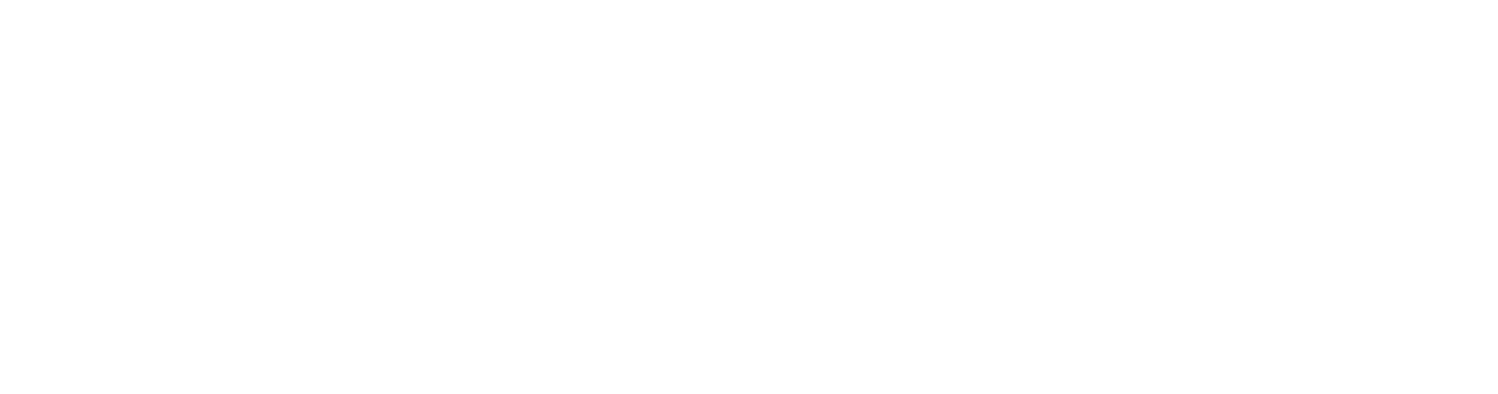
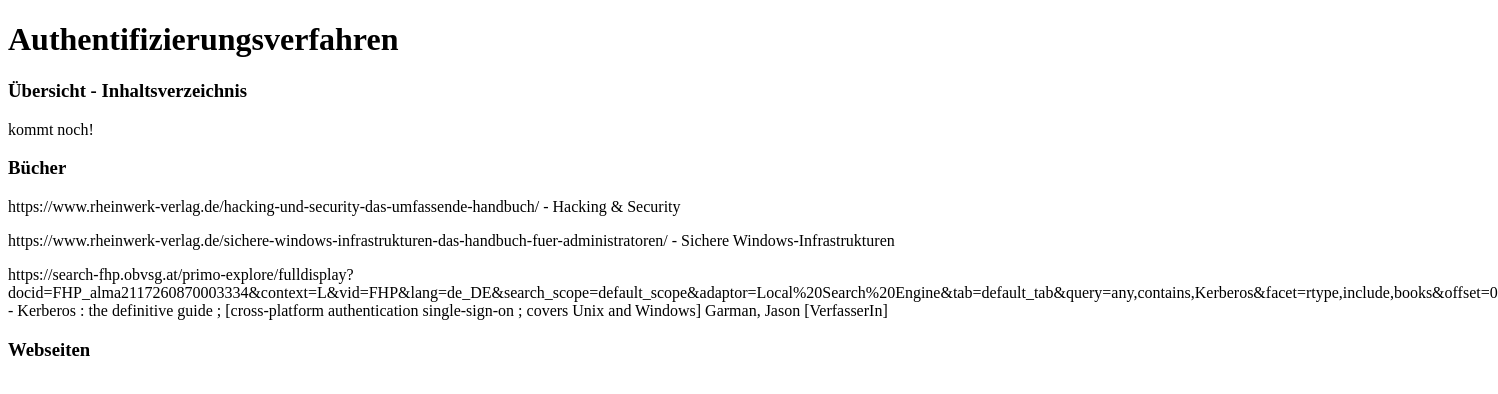
Before and after one commit to MirrorDev/Diploma-Thesis, a website: page Authentifizierungsverfahren/index.html in a window 1280 px wide. Shown: the whole page, 1498 px wide, since content can reach past the window. Drawn offline with Linux system fonts and the light colour scheme.

Commit message:
version 1

```diff
--- a/Authentifizierungsverfahren/index.html
+++ b/Authentifizierungsverfahren/index.html
@@ -2,7 +2,31 @@
 <html lang="en">
 <head>
     <meta charset="UTF-8">
-    <title>Authentifizierungsverfahren</title>
+    <h1>Authentifizierungsverfahren</h1>
+    <dev>
+        <h3>Übersicht - Inhaltsverzeichnis</h3>
+        <p>
+            kommt noch!
+        </p>
+    </dev>
+    <dev>
+        <h3>Bücher</h3>
+
+        <p>https://www.rheinwerk-verlag.de/hacking-und-security-das-umfassende-handbuch/ - Hacking & Security</p>
+        <p>https://www.rheinwerk-verlag.de/sichere-windows-infrastrukturen-das-handbuch-fuer-administratoren/ - Sichere
+            Windows-Infrastrukturen</p>
+        <p> https://search-fhp.obvsg.at/primo-explore/fulldisplay?docid=FHP_alma2117260870003334&context=L&vid=FHP&lang=de_DE&search_scope=default_scope&adaptor=Local%20Search%20Engine&tab=default_tab&query=any,contains,Kerberos&facet=rtype,include,books&offset=0
+            - Kerberos : the definitive guide ; [cross-platform authentication single-sign-on ; covers Unix and Windows]
+            Garman, Jason [VerfasserIn]</p>
+
+    </dev>
+    <dev>
+        <h3>Webseiten</h3>
+
+        <p>
+
+        </p>
+    </dev>
 </head>
 <body>
 
```
